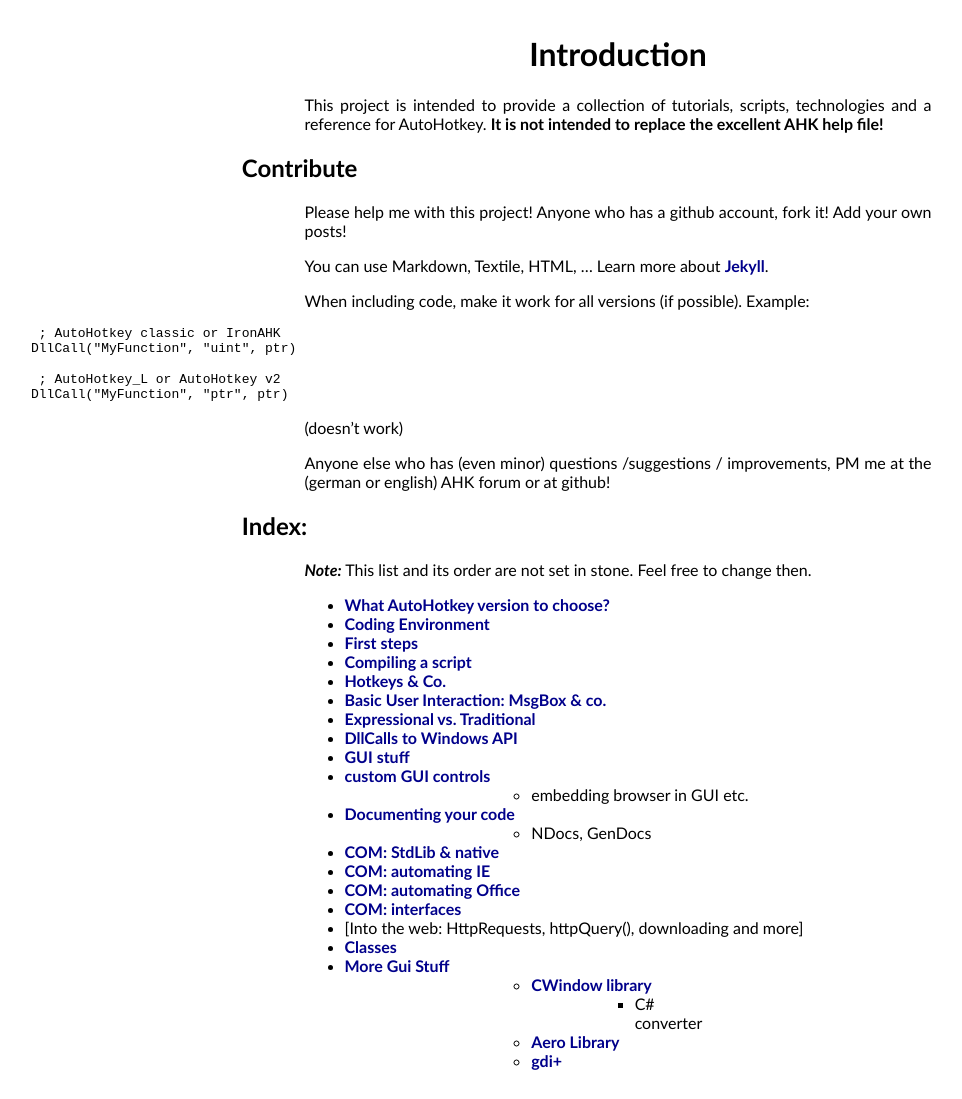
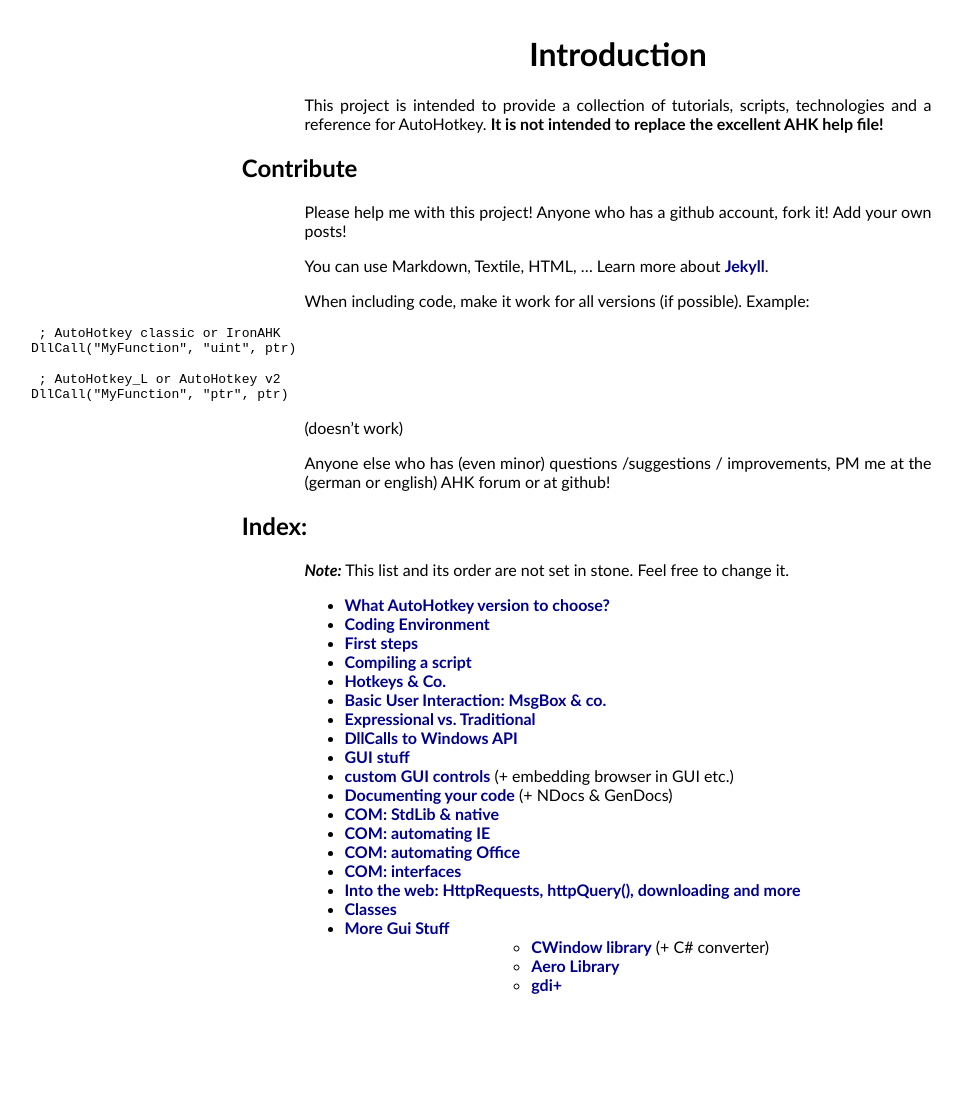
Before and after one commit to maul-esel/ahkbook, a Jekyll site: the page built from en/_posts/2011-10-29-Introduction.markdown, in a window 1280 px wide. Shown: the whole page, without its empty margins (22-984 px from the left). Built offline with Jekyll 4.4.1, drawn with Linux system fonts in a browser that asks for light colours; after the commit the page ends 1023 px from its top, so only the background shows below that.

Commit message:
minor corrections

```diff
--- a/en/_posts/2011-10-29-Introduction.markdown
+++ b/en/_posts/2011-10-29-Introduction.markdown
@@ -24,7 +24,7 @@ DllCall("MyFunction", "ptr", ptr) {% endhighlight %}
 Anyone else who has (even minor) questions /suggestions / improvements, PM me at the (german or english) AHK forum or at github!
 
 ## Index:
-***Note:*** This list and its order are not set in stone. Feel free to change then.
+***Note:*** This list and its order are not set in stone. Feel free to change it.
 
 * [What AutoHotkey version to choose?](What-Version-To-Choose.html)
 * [Coding Environment](Coding-Environment.html)
@@ -35,18 +35,15 @@ Anyone else who has (even minor) questions /suggestions / improvements, PM me at
 * [Expressional vs. Traditional]()
 * [DllCalls to Windows API]()
 * [GUI stuff]()
-* [custom GUI controls]()
-    * embedding browser in GUI etc.
-* [Documenting your code]()
-    * NDocs, GenDocs
+* [custom GUI controls]() (+ embedding browser in GUI etc.)
+* [Documenting your code]() (+ NDocs & GenDocs)
 * [COM: StdLib & native]()
 * [COM: automating IE]()
 * [COM: automating Office]()
 * [COM: interfaces]()
-* [Into the web: HttpRequests, httpQuery(), downloading and more]
+* [Into the web: HttpRequests, httpQuery(), downloading and more]()
 * [Classes]()
 * [More Gui Stuff]()
-    * [CWindow library]()
-        * C# converter
+    * [CWindow library]() (+ C# converter)
 	* [Aero Library]()
     * [gdi+]()
```
